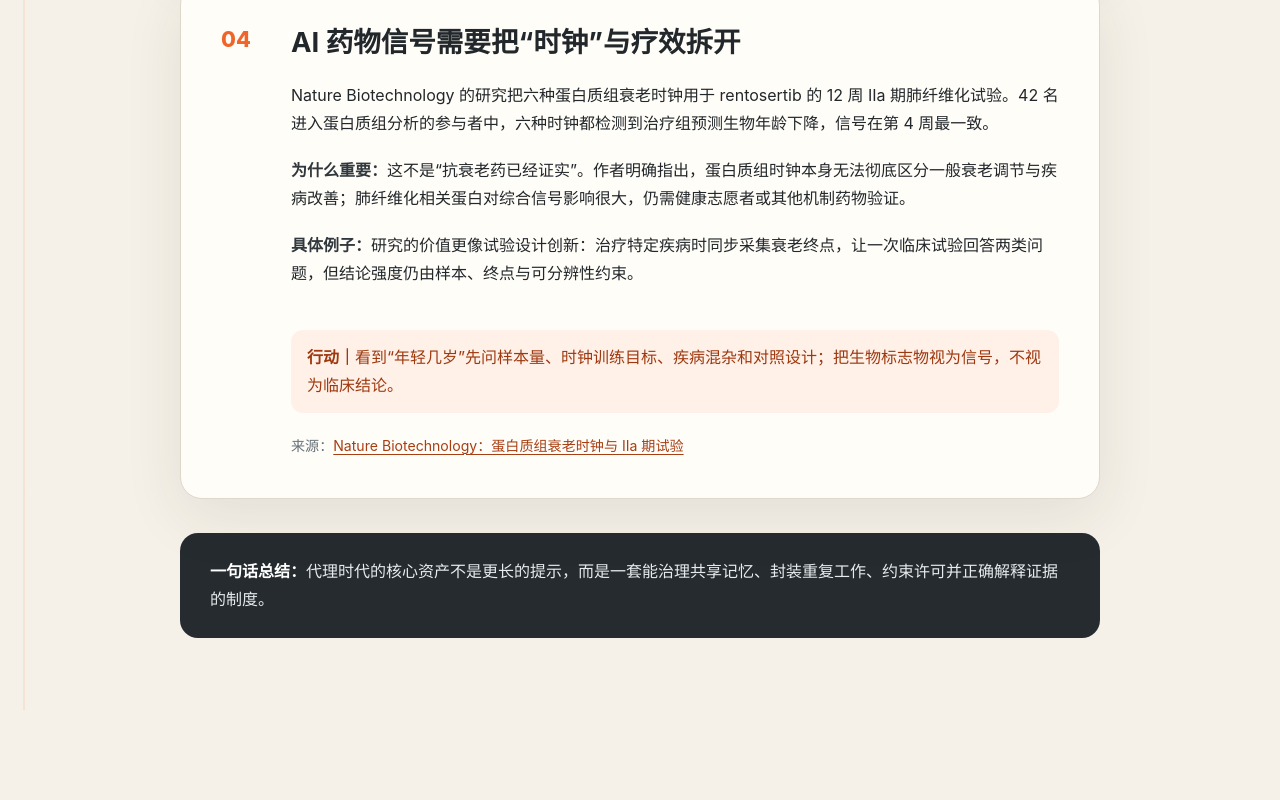
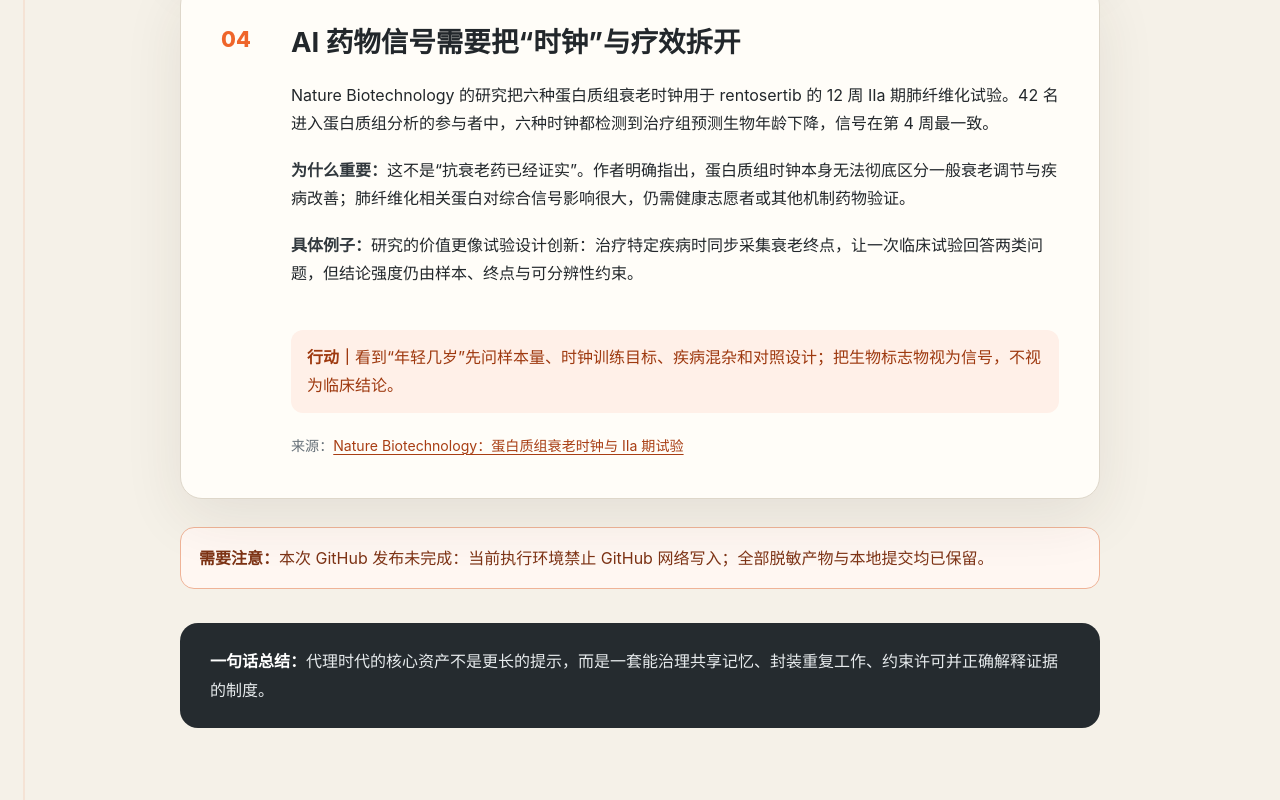
Before and after one commit to rayest/xiaobai-xue-ai-7-days, a browser extension: page reports/2026-09-09-agent-systems-need-institutions.html in a window 1280 px wide. Shown: the part 2050-2850 px from the top of the page. Before the commit the page ends 2760 px from the top, so only its background shows below. Drawn offline with Linux system fonts and the light colour scheme.

Commit message:
Document Sep 9 push limitation

```diff
--- a/reports/2026-09-09-agent-systems-need-institutions.html
+++ b/reports/2026-09-09-agent-systems-need-institutions.html
@@ -30,6 +30,7 @@
     .label { font-weight:750; color:#31383d; }
     .action { margin:24px 0 0 70px; padding:13px 16px; border-radius:12px; background:var(--accent-soft); color:#9e390f; }
     .sources { margin:20px 0 0 70px; color:var(--muted); font-size:.88rem; }
+    .notice { margin:28px 0 0; padding:16px 18px; border:1px solid #efb397; border-radius:14px; background:#fff7f2; color:#7c3214; }
     footer { margin-top:34px; padding:24px 30px; border-radius:18px; background:var(--dark); color:#e7ebed; }
     footer strong { color:#fff; }
     @media (max-width:680px) { .page{width:min(100% - 24px,920px);padding-top:20px}.hero{border-radius:20px}.brand{margin-bottom:24px}.card-head{grid-template-columns:42px 1fr;gap:6px}.action,.sources{margin-left:48px} }
@@ -91,6 +92,8 @@
       </article>
     </div>
 
+    <aside class="notice"><strong>需要注意：</strong>本次 GitHub 发布未完成：当前执行环境禁止 GitHub 网络写入；全部脱敏产物与本地提交均已保留。</aside>
+
     <footer><strong>一句话总结：</strong>代理时代的核心资产不是更长的提示，而是一套能治理共享记忆、封装重复工作、约束许可并正确解释证据的制度。</footer>
   </main>
 </body>
```
